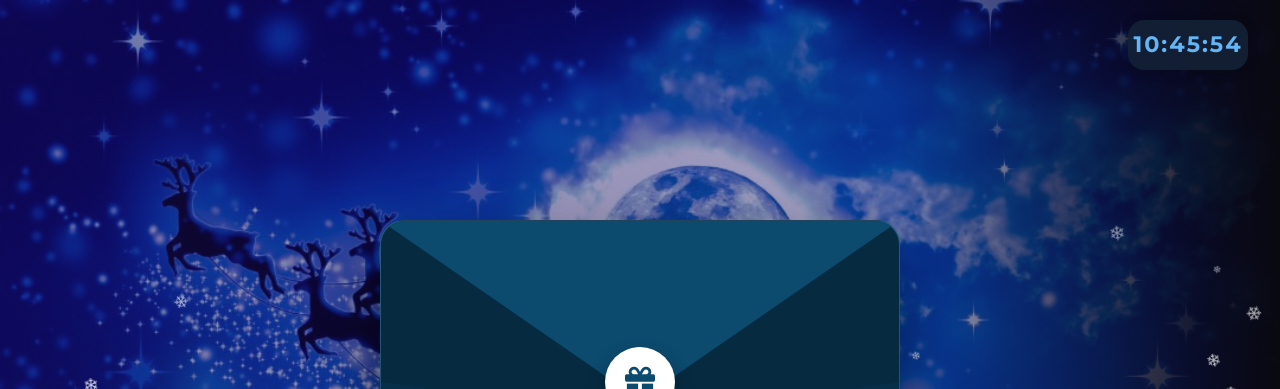
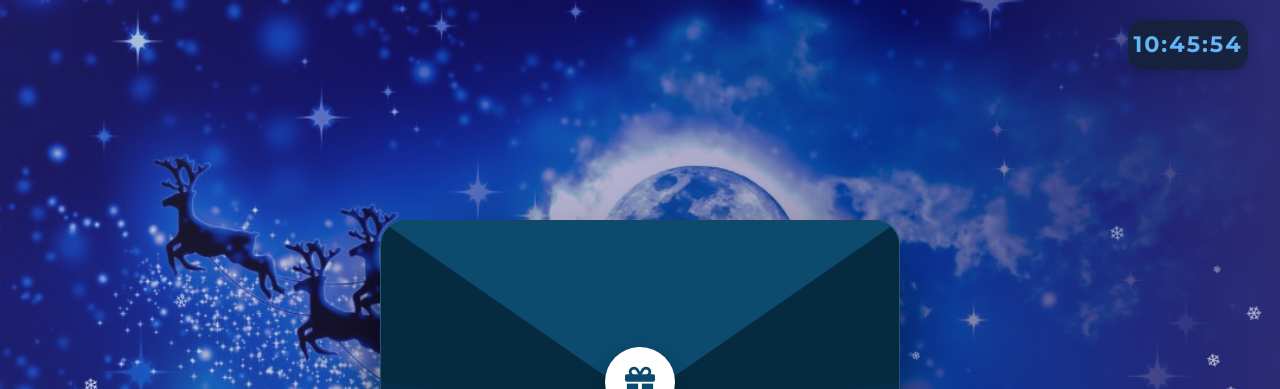
Before and after one commit to XinCaiTen/Christmas, a plain HTML site: page index.html in a window 1280 px wide. Shown: the top 389 px of the page. Drawn offline with nearby package versions, Linux system fonts and the light colour scheme.

Commit message:
fix hinh nen final

```diff
--- a/index.html
+++ b/index.html
@@ -15,7 +15,7 @@
     <div id="digitalClock"></div>
     <div id="envelopeBg" style="position:fixed; inset:0; z-index:1; pointer-events:none;">
             <div style="position:absolute; left:0; top:0; width:100%; height:100%; background:
-                linear-gradient(to right, rgba(26, 13, 100, 0.507), rgba(19, 13, 100, 0.397) 70%, rgb(9, 9, 17) 100%),
+                linear-gradient(to right, rgba(122, 109, 196, 0.233), rgba(19, 13, 100, 0.397) 70%, rgb(44, 44, 117) 100%),
                 url('images/hinhnen2.jpg') left center/cover no-repeat;"></div>
         </div>
     <!-- <audio id="audio" loop>
```
